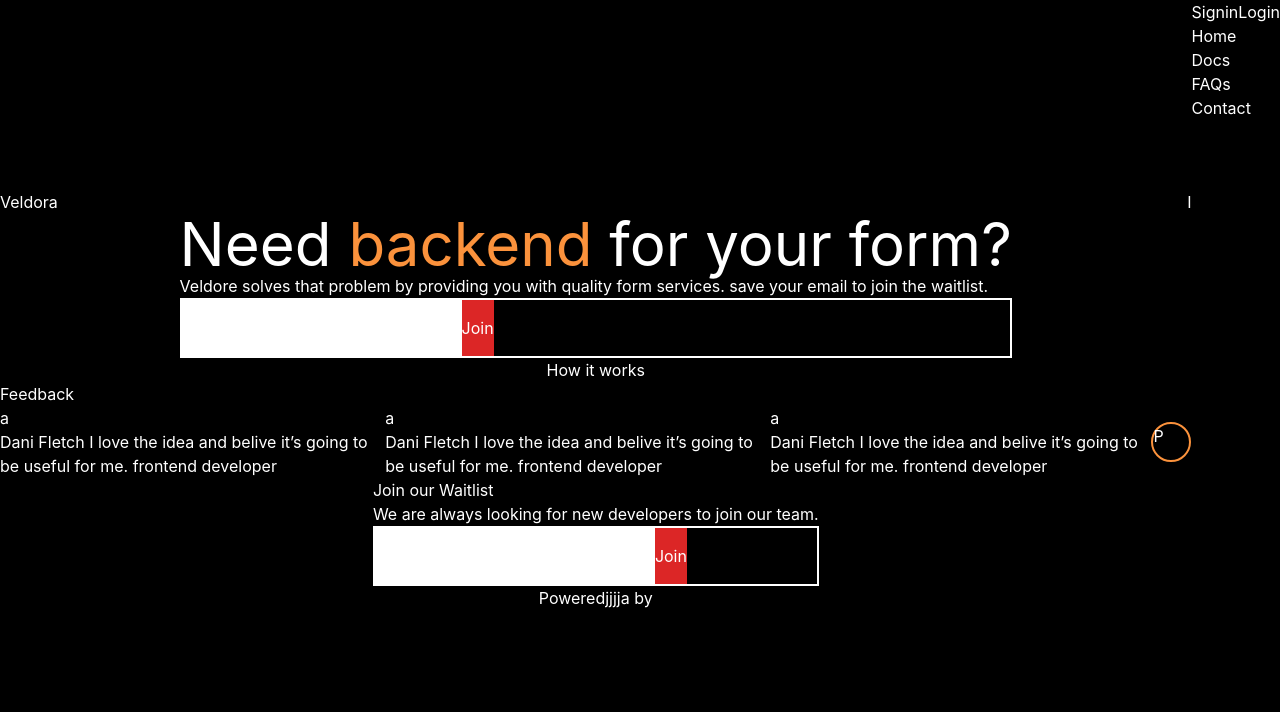
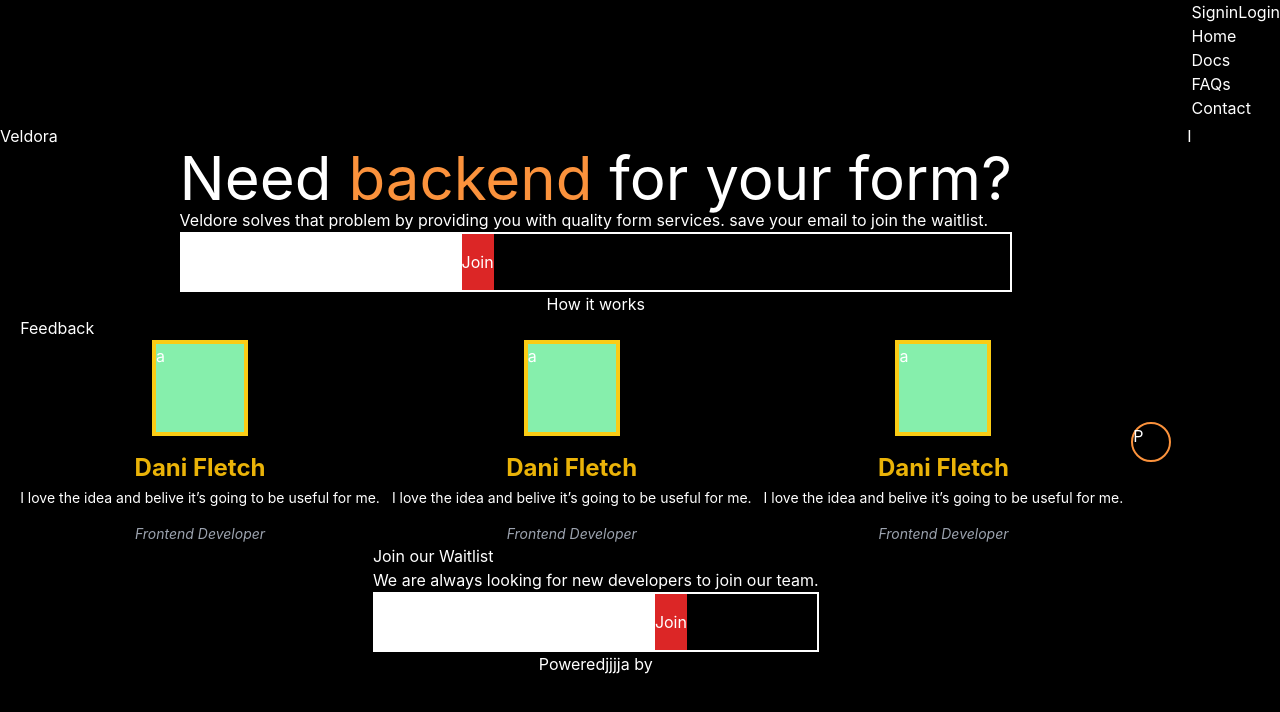
Before and after one commit to princecodes247/veldora--client, a Next.js app: page /waitlist in a window 1280 px wide. Shown: the top 712 px of the page. Built offline with nearby package versions, Linux system fonts and the light colour scheme.

Commit message:
update FeedBack Card

```diff
--- a/components/FeedbackCard/FeedbackCard.jsx
+++ b/components/FeedbackCard/FeedbackCard.jsx
@@ -3,11 +3,13 @@ import PropTypes from "prop-types";
 //import { Test } from './FeedbackCard.styles';
 
 const FeedbackCard = (props) => (
-  <div className="FeedbackCardWrapper">
-    <div className="img">a</div>
-    <div className="text">
-      Dani Fletch I love the idea and belive it’s going to be useful for me.
-      frontend developer
+  <div className="flex flex-col items-center">
+    <div className="w-24 h-24 bg-green-300 border-4 border-yellow-400 img">a</div>
+    <div className="mt-4 text-center">
+      <h3 className="text-2xl font-bold text-yellow-500">Dani Fletch</h3>
+      <p className="mt-1 mb-4 text-sm">I love the idea and belive it’s going to be useful for me.
+      </p>
+      <p className="text-sm italic text-gray-400 capitalize">frontend developer</p>
     </div>
   </div>
 );
```
